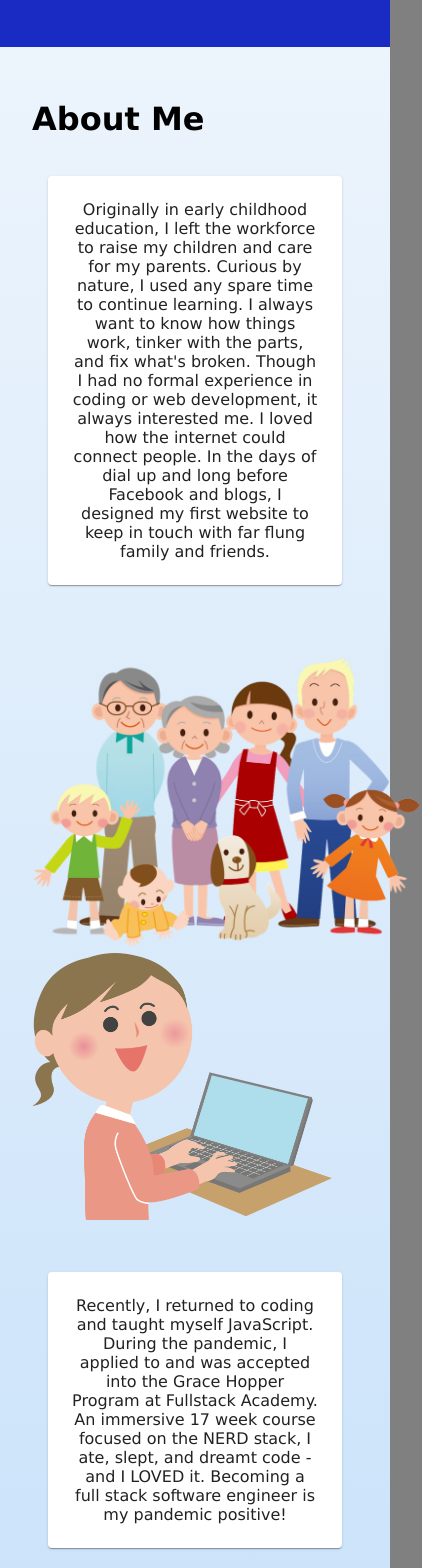
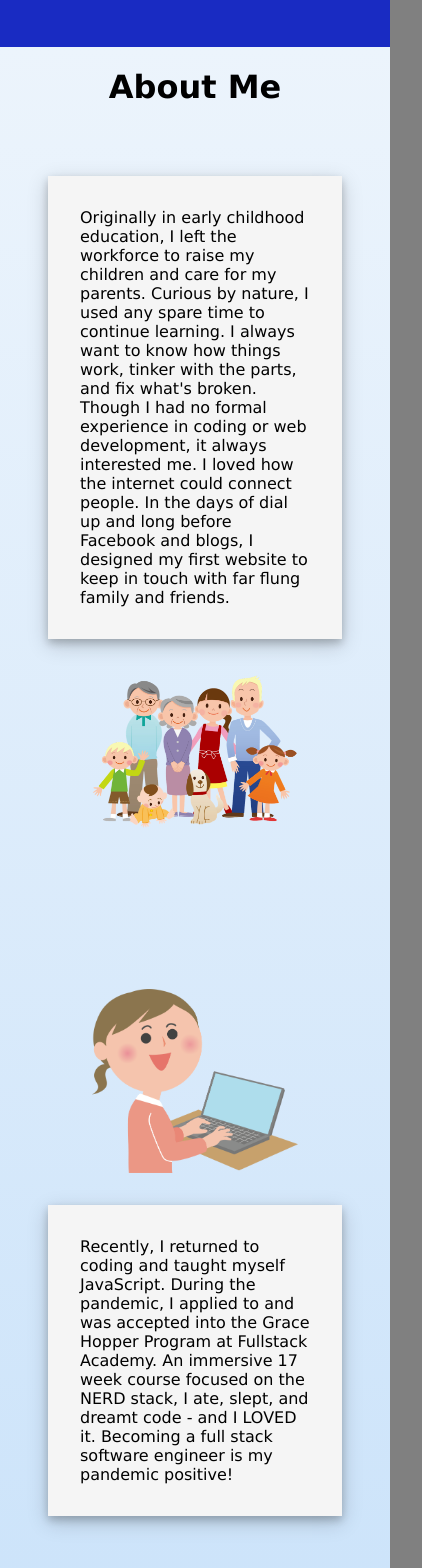
Before and after one commit to heathernoto/StarterPortfolio, a React (Create React App) app: page / in a window 390 px wide. Shown: the part 960-2528 px from the top of the page, 422 px wide, since content can reach past the window. Built offline with nearby package versions, Linux system fonts and the light colour scheme.

Commit message:
AboutMe: pswitched flexbox/css in- took  MUI out

```diff
--- a/public/style.css
+++ b/public/style.css
@@ -40,3 +40,74 @@ h3 {
   z-index: 10;
   width: 100%;
 }
+/* About Me */
+#about-me-section {
+  display: flex;
+  flex-direction: column;
+  background-image: linear-gradient(#ecf4fc, #bcdbf9);
+}
+@media screen and (max-width: 992px) {
+  .about-me-sec-wrapper {
+    display: flex;
+    flex-direction: row;
+    flex-wrap: wrap;
+    justify-content: space-evenly;
+    align-content: center;
+    margin: 2rem;
+    padding: 1rem;
+  }
+}
+@media screen and (max-width: 600px) {
+  .about-me-sec-wrapper {
+    display: flex;
+    flex-direction: row;
+    flex-wrap: wrap;
+    justify-content: space-evenly;
+    align-content: center;
+    margin: 2rem;
+    padding: 1rem;
+  }
+}
+
+@media screen and (max-width: 992px) {
+  .about-me-text {
+    display: flex;
+    flex-direction: row;
+    flex-wrap: wrap;
+    background-color: whitesmoke;
+    font-size: 1rem;
+    padding: 2rem;
+    max-width: 40%;
+    align-content: center;
+    box-shadow: 0 4px 8px 0 rgba(0, 0, 0, 0.2), 0 6px 20px 0 rgba(0, 0, 0, 0.19);
+  }
+}
+@media screen and (max-width: 600px) {
+  .about-me-text {
+    display: flex;
+    flex-direction: row;
+    flex-wrap: wrap;
+    background-color: whitesmoke;
+    font-size: 1rem;
+    padding: 2rem;
+    max-width: 80%;
+    align-content: center;
+    box-shadow: 0 4px 8px 0 rgba(0, 0, 0, 0.2), 0 6px 20px 0 rgba(0, 0, 0, 0.19);
+  }
+}
+
+/* images depending on screen */
+@media screen and (max-width: 992px) {
+  .about-me-pic {
+    max-width: 35%;
+    max-height: auto;
+    padding: 2rem;
+  }
+}
+@media screen and (max-width: 600px) {
+  .about-me-pic {
+    max-width: 70%;
+    max-height: auto;
+    padding: 2rem;
+  }
+}
--- a/src/AboutMe.js
+++ b/src/AboutMe.js
@@ -1,111 +1,49 @@
-import Paper from '@material-ui/core/Paper';
-import { makeStyles } from '@material-ui/core/styles';
 import family from './images/family.png';
 import coding from './images/working.png';
 import business from './images/happy.png';
-import Grid from '@material-ui/core/Grid';
-
-const useStyles = makeStyles((theme) => ({
-  wrapper: {
-    padding: '2rem',
-    background: 'linear-gradient(#ECF4FC, #BCDBF9)',
-    justify: 'center',
-    alignContent: 'center',
-  },
-  heading: {
-    paddingTop: '1rem',
-    fontSize: '2rem',
-  },
-
-  paragraphWrapper: {
-    justify: 'center',
-    alignContent: 'center',
-  },
-  paragraphs: {
-    padding: '1.5rem',
-    margin: '1rem',
-    textAlign: 'center',
-    backgroundColor: 'white',
-    fontSize: '1rem',
-  },
-  clipArt: {
-    justify: 'center',
-    alignContent: 'centers',
-  },
-}));
 
 export default function AboutMe() {
-  const classes = useStyles();
   return (
-    <Grid container className={classes.wrapper} id="about-me-section">
+    <div id="about-me-section">
       <h1>About Me</h1>
-      <Grid container spacing={6} className={classes.paragraphWrapper}>
-        <Grid item xs={12} sm={6}>
-          <Paper className={classes.paragraphs}>
-            Originally in early childhood education, I left the workforce to
-            raise my children and care for my parents. Curious by nature, I used
-            any spare time to continue learning. I always want to know how
-            things work, tinker with the parts, and fix what's broken. Though I
-            had no formal experience in coding or web development, it always
-            interested me. I loved how the internet could connect people. In the
-            days of dial up and long before Facebook and blogs, I designed my
-            first website to keep in touch with far flung family and friends.
-          </Paper>{' '}
-        </Grid>
+      <div class="about-me-sec-wrapper">
+        <div class="about-me-text">
+          Originally in early childhood education, I left the workforce to raise
+          my children and care for my parents. Curious by nature, I used any
+          spare time to continue learning. I always want to know how things
+          work, tinker with the parts, and fix what's broken. Though I had no
+          formal experience in coding or web development, it always interested
+          me. I loved how the internet could connect people. In the days of dial
+          up and long before Facebook and blogs, I designed my first website to
+          keep in touch with far flung family and friends.
+        </div>{' '}
+        <img alt="family" src={family} class="about-me-pic" />
+      </div>
 
-        <Grid item xs={12} sm={6}>
-          <img
-            alt="family"
-            height="300rem"
-            width="auto"
-            src={family}
-            className={classes.clipArt}
-          />
-        </Grid>
-      </Grid>
+      <div class="about-me-sec-wrapper">
+        <img alt="coding" src={coding} class="about-me-pic" />
 
-      <Grid container spacing={4} className={classes.paragraphWrapper}>
-        <Grid item xs={12} sm={6}>
-          <img
-            alt="coding"
-            width="300rem"
-            height="auto"
-            src={coding}
-            className={classes.clipArt}
-          />
-        </Grid>
-        <Grid item xs={12} sm={6}>
-          <Paper className={classes.paragraphs}>
+        <div class="about-me-text">
           Recently, I returned to coding and taught myself JavaScript. During
           the pandemic, I applied to and was accepted into the Grace Hopper
           Program at Fullstack Academy. An immersive 17 week course focused on
           the NERD stack, I ate, slept, and dreamt code - and I LOVED it.
           Becoming a full stack software engineer is my pandemic positive!
-          </Paper>
-        </Grid>
-      </Grid>
-      <Grid container spacing={4} className={classes.paragraphWrapper}>
-        <Grid item xs={12} sm={6}>
-          <Paper className={classes.paragraphs}>
+        </div>
+      </div>
+      <div class="about-me-sec-wrapper">
+        <div class="about-me-text">
           My bootcamp experience has given me a sturdy foundation and I am
           excited for this new chapter in my life. I am looking forward to
-            joining a team and continuing to learn. I am a positive and
-            supportive teammate, a strong communicator, and quick to laugh. With
-            a varied background and lots of life experience, I am flexible and
-            keep things in perspective. AND my early childhood education
-            background means I know what to do when everyone is crying!
-          </Paper>
-        </Grid>
-        <Grid item xs={12} sm={6}>
-          <img
-            alt="jumping"
-            width="250rem"
-            height="auto"
-            src={business}
-            className={classes.clipArt}
-          />
-        </Grid>
-      </Grid>
-    </Grid>
+          joining a team and continuing to learn. I am a positive and supportive
+          teammate, a strong communicator, and quick to laugh. With a varied
+          background and lots of life experience, I am flexible and keep things
+          in perspective. AND my early childhood education background means I
+          know what to do when everyone is crying!
+        </div>
+
+        <img alt="jumping" src={business} class="about-me-pic" />
+      </div>
+    </div>
   );
 }
--- a/src/Contact.js
+++ b/src/Contact.js
@@ -78,7 +78,7 @@ export default function Contact() {
         target="blank"
         rel="noopener"
         className={classes.resume}>
-        <h2>Download My Resume</h2>
+        <h3>Download My Resume</h3>
       </a>
     </>
   );
--- a/src/Landing.js
+++ b/src/Landing.js
@@ -8,8 +8,8 @@ import Link from '@material-ui/core/Link';
 
 const useStyles = makeStyles((theme) => ({
   landingWrapper: {
-    display: 'flex',
-    flexDirection: 'row',
+    // display: 'flex',
+    // flexDirection: 'row',
     padding: '3rem',
     justifyContent: 'center',
     alignItems: 'center',
```
Lines whose indentation alone changed are shown as unchanged.
